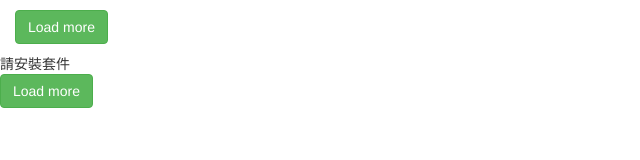
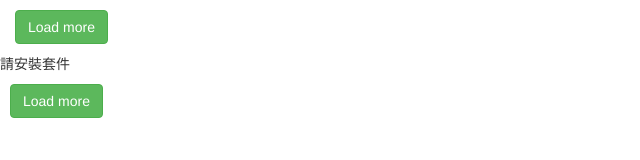
Before and after one commit to khiav223577/Easy-Rent, a browser extension: page index.html in a window 1280 px wide. Shown: the whole page, without its empty margins (0-640 px from the left). Drawn offline with Linux system fonts and the light colour scheme.

Commit message:
add foot

```diff
--- a/index.html
+++ b/index.html
@@ -9,7 +9,7 @@
     .container{
       padding: 20px;
     }
-    .tabs{
+    .tabs, .foot{
       padding: 10px;
     }
     .tabs > .btn{
@@ -50,11 +50,15 @@
 </head>
 <body>
 <div id="container">
-  <div class="tabs"><div class="btn btn-success load_more">Load more</div></div>
+  <div class="tabs">
+    <div class="btn btn-success load_more">Load more</div>
+  </div>
   <div class="body_591">
     請安裝套件
   </div>
+  <div class="foot">
+    <div class="btn btn-success load_more">Load more</div>
+  </div>
 </div>
-<div class="btn btn-success load_more">Load more</div>
 </body>
 </html>
```
